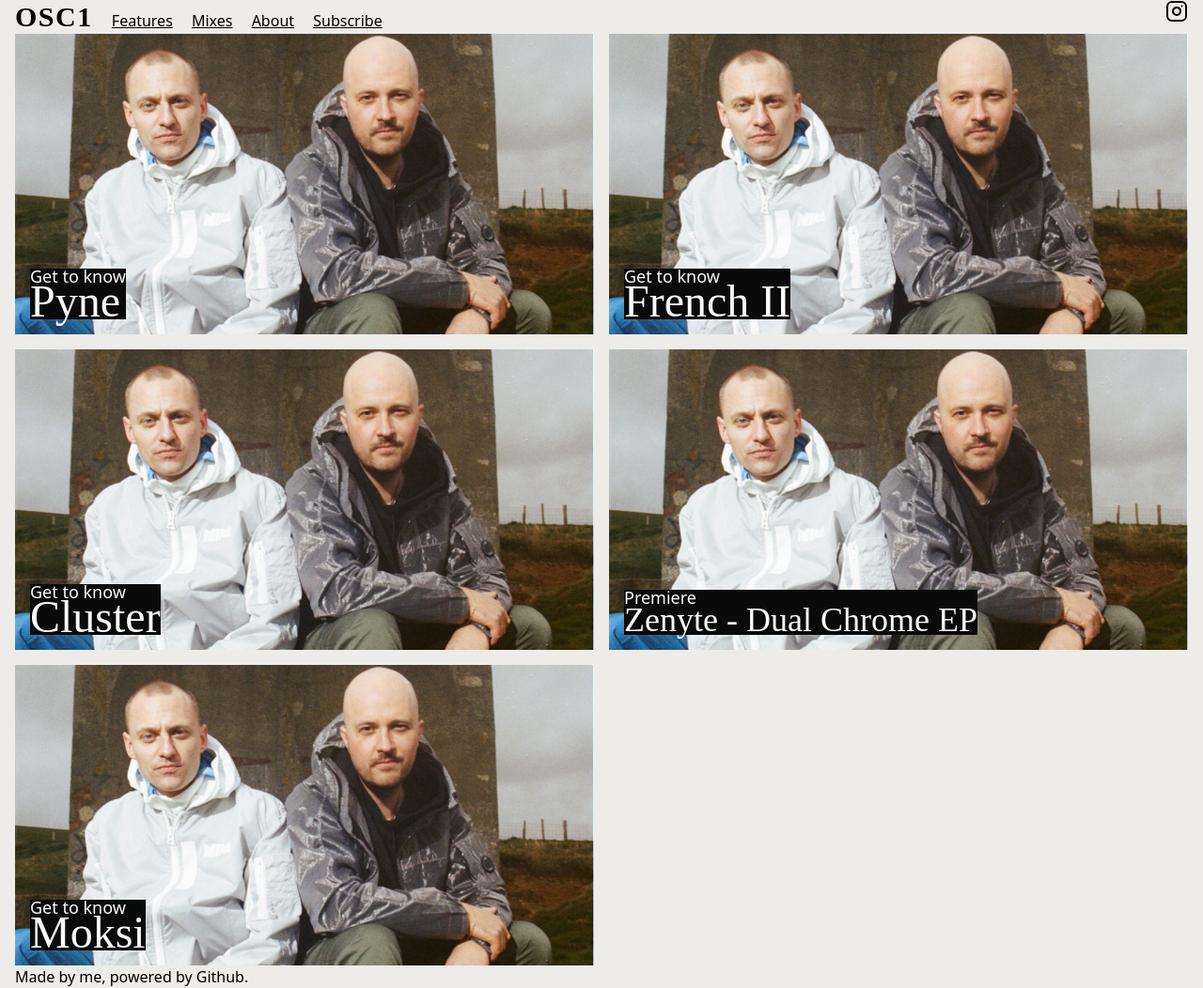
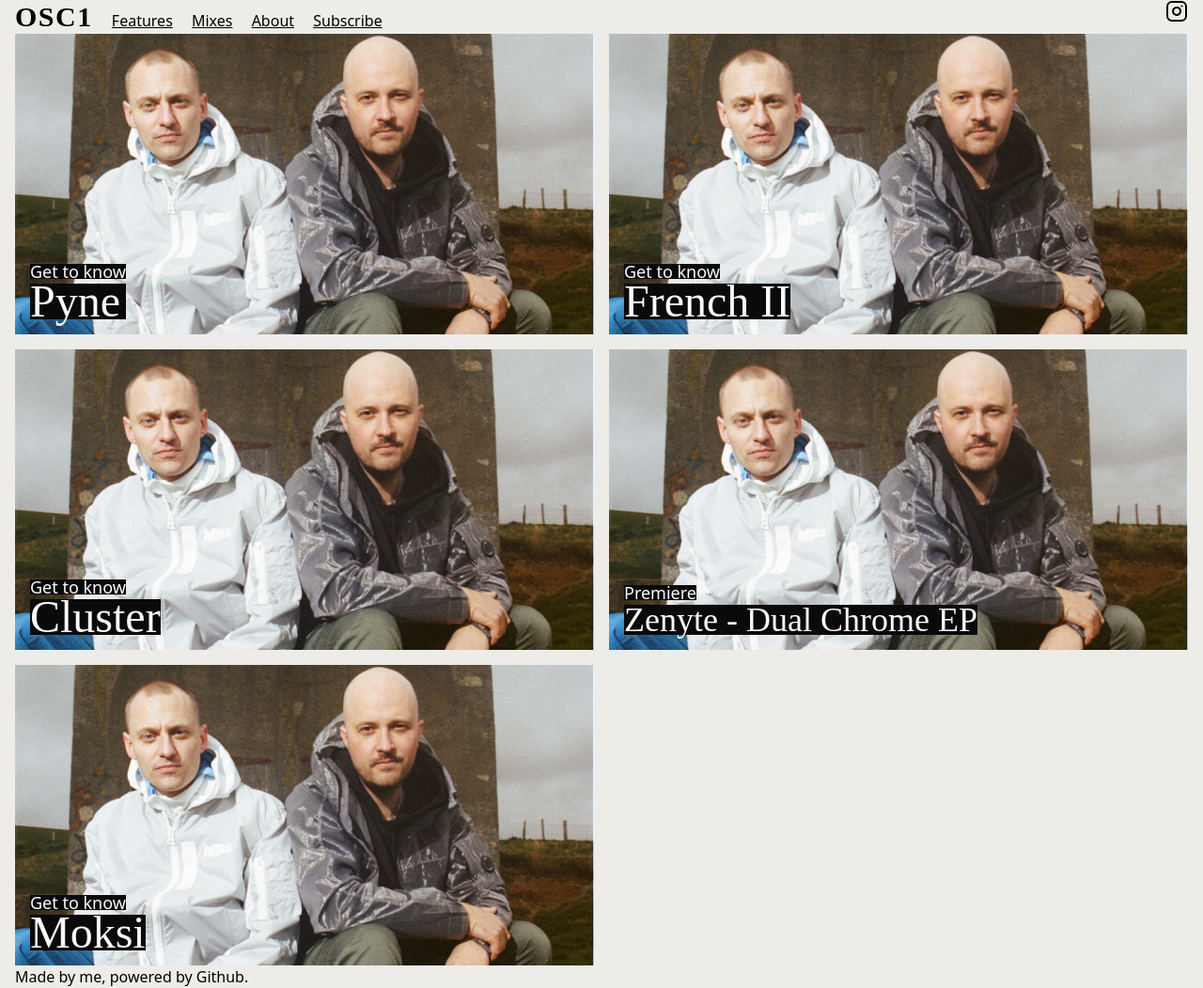
Before and after one commit to osc1blog/osc1blog.github.io, a Jekyll site: the page built from index.markdown, in a window 1280 px wide. Shown: the whole page at 94% size. Built offline with Jekyll 4.4.1, drawn with Linux system fonts in a browser that asks for light colours; nearby versions of some CDN libraries; some web fonts are replaced.

Commit message:
Update home.html

```diff
--- a/_layouts/home.html
+++ b/_layouts/home.html
@@ -8,7 +8,7 @@ layout: default
         <div class="w-full h-full flex items-stretch">
           {% assign parts = post.title | split: ": " %}
           <div class="self-end p-4">
-            <h3 class="text-lg leading-[1rem] bg-neutral-950">{{ parts.first }}</h3>
+            <h3 class="text-lg leading-[1rem] bg-neutral-950 inline-block">{{ parts.first }}</h3>
             {% assign last = parts.last %}
             {% if last.size > 10 %} <h1 class="text-4xl leading-[2rem] bg-neutral-950">{{ parts.last }}</h1> {% else %} <h1 class="text-5xl leading-[2.4rem] bg-neutral-950">{{ parts.last }}</h1> {% endif %}
           </div>
```
